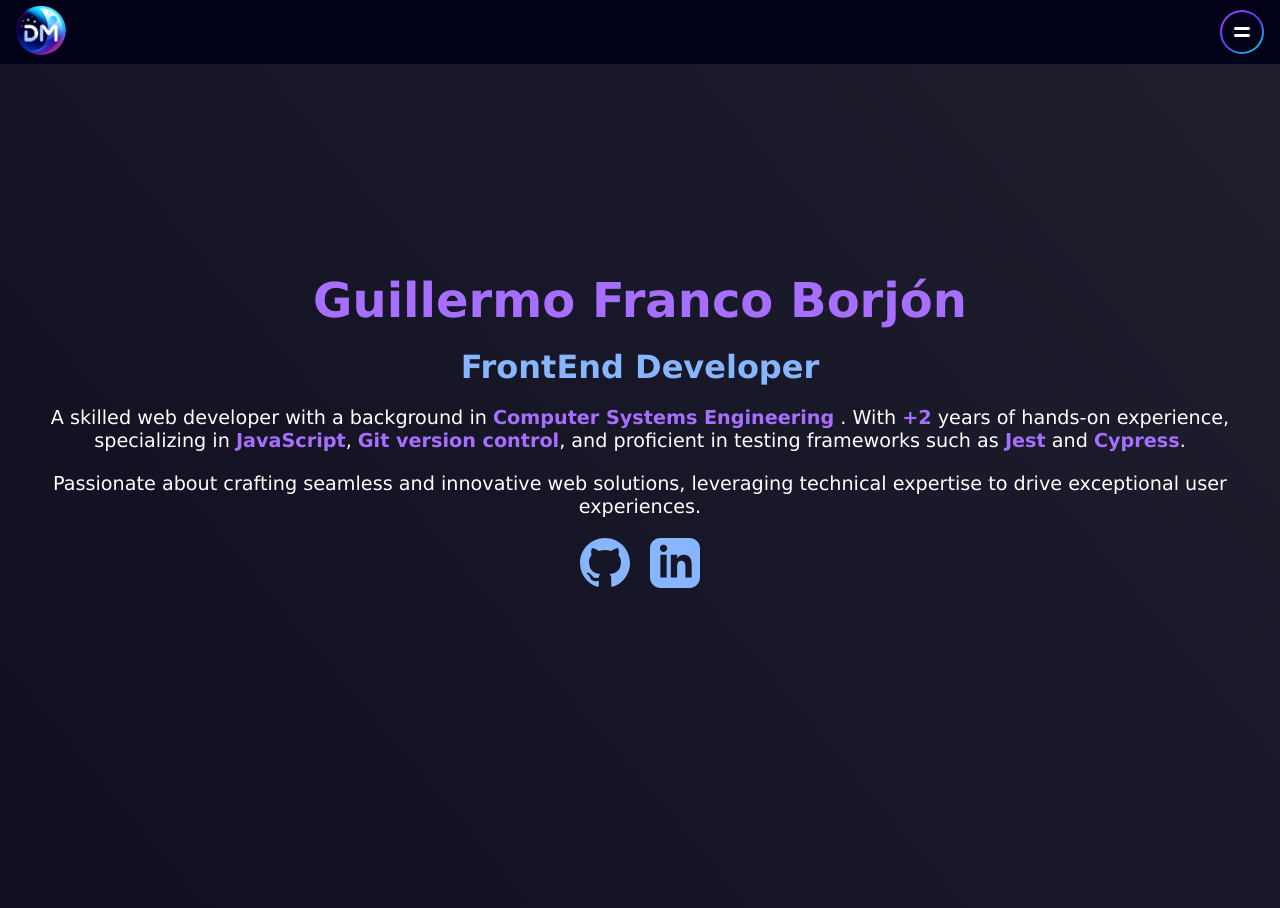
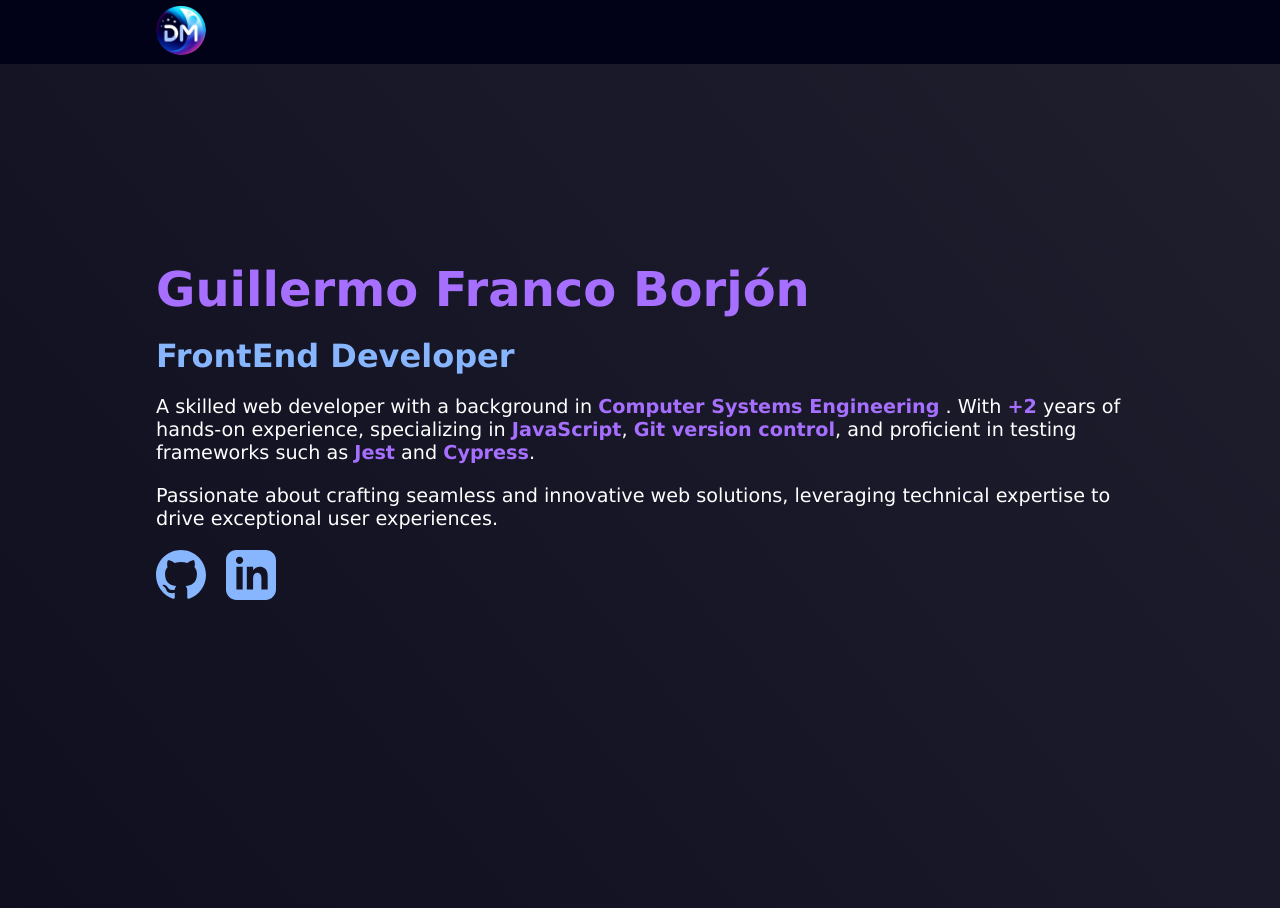
Before and after one commit to devMetalG/portfolio, a plain HTML site: page index.html in a window 1280 px wide. Shown: the top 908 px of the page. Drawn offline with nearby package versions, Linux system fonts and the light colour scheme.

Commit message:
add: responsive design

```diff
--- a/css/style.css
+++ b/css/style.css
@@ -115,6 +115,12 @@ body {
   transition: all .3s;
 }
 
+.main {
+  display: flex;
+  flex-direction: column;
+  align-items: center;
+}
+
 section {
   display: flex;
   justify-content: center;
@@ -169,7 +175,7 @@ section:nth-child(4) {
   color: var(--secondary-color);
 }
 
-.main-paragraph {
+.main-p {
   text-align: center;
   font-weight:500;
   font-size: larger;
@@ -189,7 +195,6 @@ section:nth-child(4) {
   text-decoration: none;
   color: none;
   cursor: pointer;
-  font-size: larger;
 }
 
 .main-icon {
@@ -298,3 +303,33 @@ section:nth-child(4) {
   margin: 0;
   color: var(--text-color);
 }
+
+@media only screen and (min-width: 1000px){
+  section {
+    max-width: 1000px;
+  }
+
+  .nav {
+    max-width: 1000px;
+    width: 100%;
+  }
+
+  header {
+    display: flex;
+    justify-content: center;
+  }
+
+  .main-title,
+  .main-subtitle,
+  .main-p {
+    text-align: inherit;
+  }
+
+  .main-icons {
+    justify-content: start;
+  }
+
+  .action-button {
+    display: none;
+  }
+}
--- a/index.html
+++ b/index.html
@@ -16,7 +16,7 @@
           <img class="nav-logo" src="img/DM2.png" alt="logo-DM" title="logo-DM">
         </div>
         <div class="nav-right">
-          <button type="button" class="action-button">
+          <button class="action-button" type="button">
             <span class="span-button visible material-symbols-rounded">equal</span>
             <span class="span-button hide material-symbols-rounded">close</span>
           </button>
@@ -24,17 +24,17 @@
         </div>
       </nav>
     </header>
-    <main>
+    <main class="main">
       <section>
         <article class="main-art">
           <div class="main-info">
             <h2 class="main-title">Guillermo Franco Borjón</h2>
             <h3 class="main-subtitle">FrontEnd Developer</h3>
-            <p class="main-paragraph">A skilled web developer with a background in <span class="main-p-bold">Computer Systems Engineering</span>
+            <p class="main-p">A skilled web developer with a background in <span class="main-p-bold">Computer Systems Engineering</span>
               . With <span class="main-p-bold">+2</span> years of hands-on experience, specializing in <span class="main-p-bold">JavaScript</span>,
               <span class="main-p-bold">Git version control</span>, and proficient in testing frameworks such as <span class="main-p-bold">Jest</span>
                and <span class="main-p-bold">Cypress</span>.</p>
-            <p class="main-paragraph">Passionate about crafting seamless and innovative web solutions, leveraging technical expertise to drive exceptional user experiences.</p>
+            <p class="main-p">Passionate about crafting seamless and innovative web solutions, leveraging technical expertise to drive exceptional user experiences.</p>
             <div class="main-icons">
               <a href="https://github.com/devMetalG" target="_blank" rel="noopener noreferrer" title="Github">
                 <svg class="main-icon" xmlns="http://www.w3.org/2000/svg" width="50" height="50" viewBox="0 0 24 24">
```
